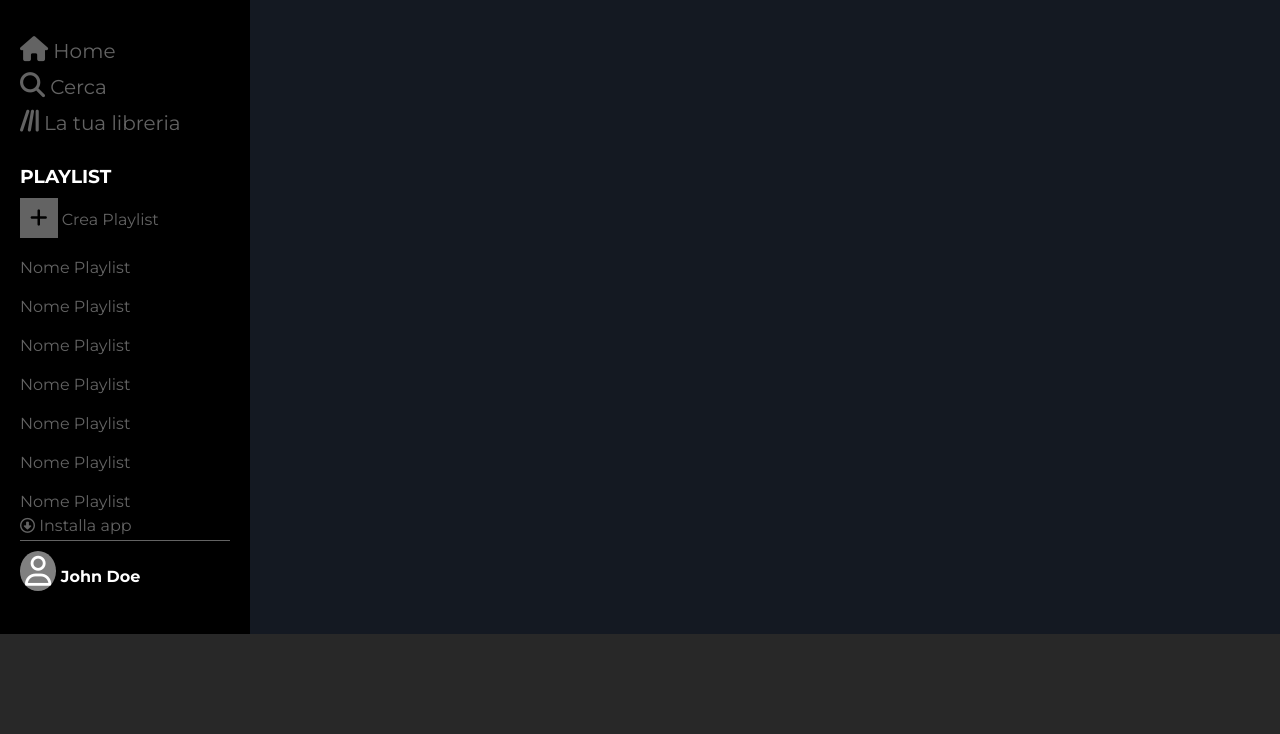
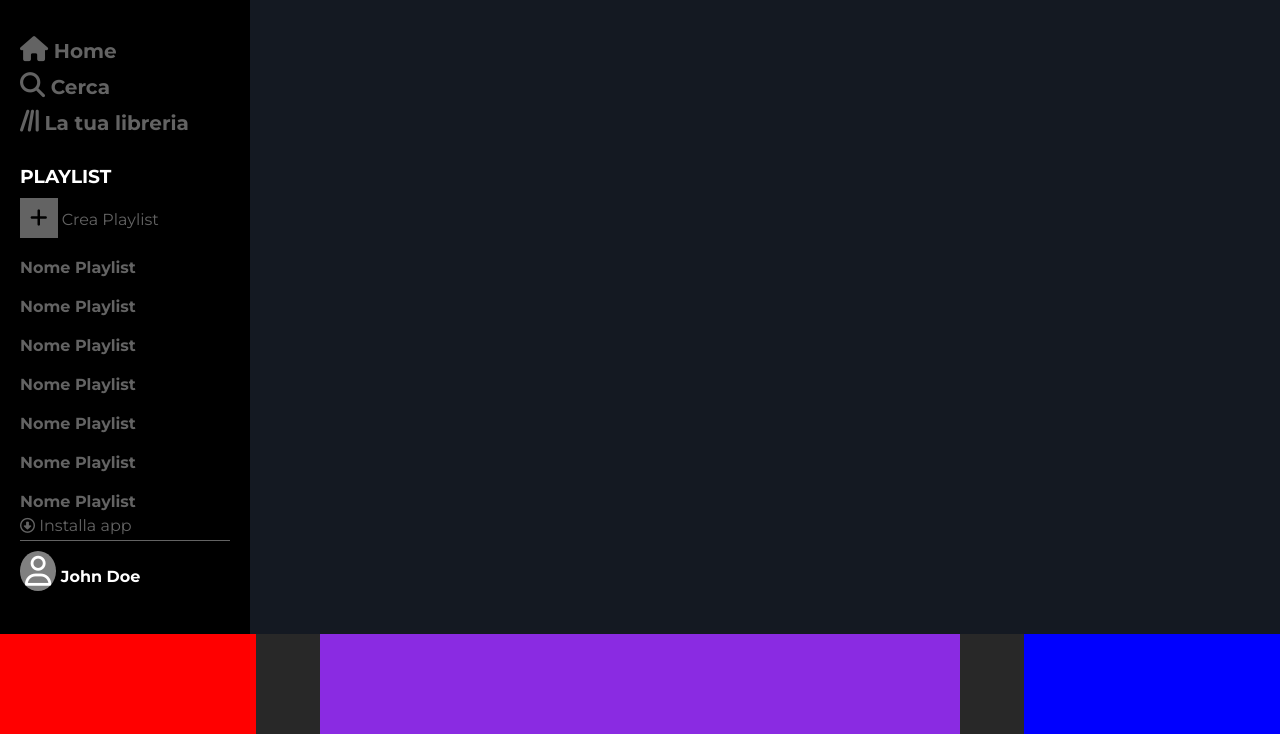
Before and after one commit to Alex-Mihov/html-css-spotifyweb, a plain HTML site: page index.html in a window 1280 px wide. Shown: the part 66-800 px from the top of the page. Drawn offline with Linux system fonts and the light colour scheme.

Commit message:
feat layout footer

```diff
--- a/css/style.css
+++ b/css/style.css
@@ -47,6 +47,7 @@
 /* sezione scelte menu */
 nav a {
     color: #636363;
+    font-weight: bold;
     text-decoration: none;
 }
 
@@ -142,6 +143,32 @@ nav a {
 
 /************************** parte player/controller ***********************/
 #player {
+    display: flex;
+    justify-content: space-between;
     height: 100px;
     background-color: #282828;
 }
+
+/* parte canzone sinitra*/
+.song {
+    width: 20%;
+    /* DEBUG */
+    height: 100%;
+    background-color: red;
+}
+
+/* parte del player centrale */
+.player {
+    width: 50%;
+    /* DEBUG */
+    height: 100%;
+    background-color: blueviolet;
+}
+
+/* parte volume destra */
+.volume {
+    width: 20%;
+    /* DEBUG */
+    height: 100%;
+    background-color: blue;
+}
--- a/index.html
+++ b/index.html
@@ -102,6 +102,21 @@
      <!-- parte player/controller -->
       <footer id="player">
 
+        <!-- parte canzone sinistra -->
+         <div class="song">
+
+         </div>
+
+         <!-- parte del player centrale-->
+          <div class="player">
+
+          </div>
+
+          <!-- parte volume destra-->
+           <div class="volume">
+
+           </div>
+
       </footer>
 
 </body>
```
